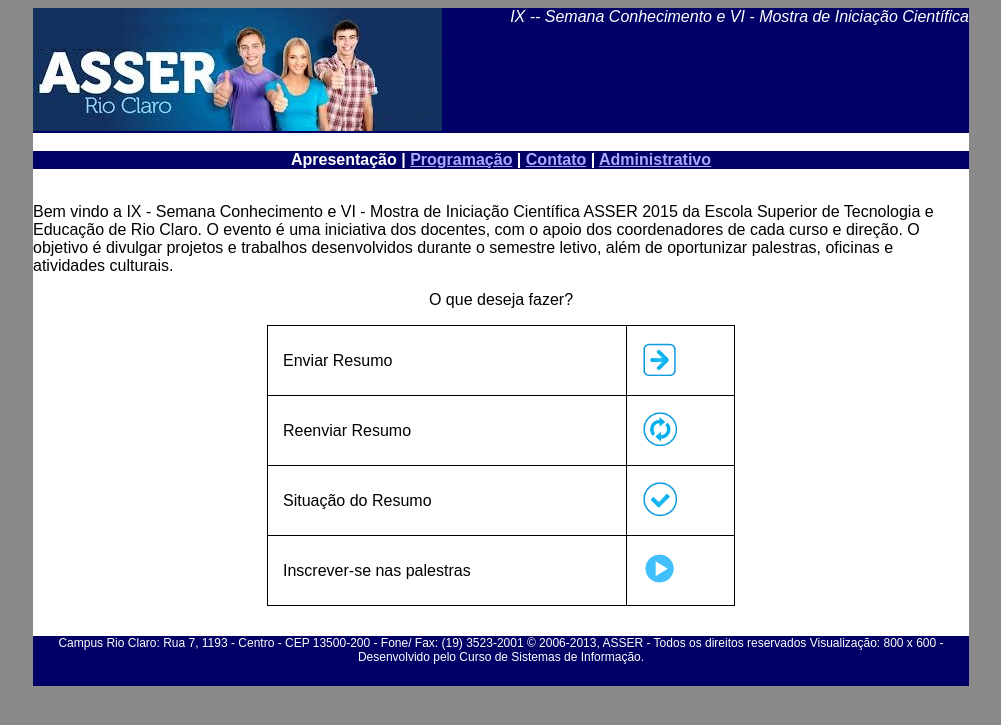
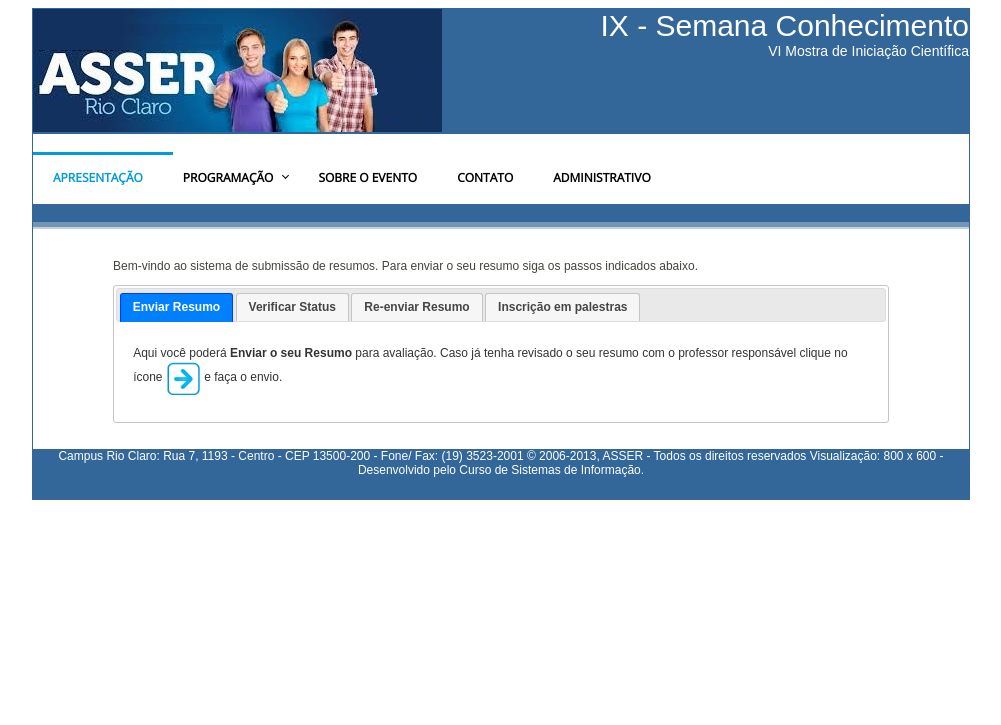
Before and after one commit to aceiro/eventosasser, a PHP site: page / in a window 1280 px wide. Shown: the top 725 px of the page, without its empty margins (139-1140 px from the left). Run offline with PHP 8.4, Linux system fonts and the light colour scheme; some libraries are stand-ins or nearby versions.

Commit message:
alteracoes de layout

```diff
--- a/cad_usuario/index.html
+++ b/cad_usuario/index.html
@@ -56,8 +56,9 @@
 	<div id="corpo">
 
 		<div id="cabecalho">
-			IX - Semana Conhecimento e VI - Mostra de Iniciação Científica
-		</div>
+            IX - Semana Conhecimento
+            <div id="subcabecalho" style="font-size:14px"> VI Mostra de Iniciação Científica </div>
+        </div>
 
         <br />
 
--- a/certificados/index.html
+++ b/certificados/index.html
@@ -9,8 +9,9 @@
 	<div id="corpo">
 
 		<div id="cabecalho">
-			IX - Semana Conhecimento e VI - Mostra de Iniciação Científica
-		</div>
+    		IX - Semana Conhecimento
+    		<div id="subcabecalho" style="font-size:14px"> VI Mostra de Iniciação Científica </div>
+    	</div>
 
         <br />
 
--- a/contato/contato.html
+++ b/contato/contato.html
@@ -50,8 +50,9 @@
 	<div id="corpo">
 
 		<div id="cabecalho">
-			IX - Semana Conhecimento e VI - Mostra de Iniciação Científica
-		</div>
+            IX - Semana Conhecimento
+            <div id="subcabecalho" style="font-size:14px"> VI Mostra de Iniciação Científica </div>
+        </div>
 
         <br />
 
--- a/contato/index.html
+++ b/contato/index.html
@@ -50,8 +50,9 @@
 	<div id="corpo">
 
 		<div id="cabecalho">
-			IX - Semana Conhecimento e VI - Mostra de Iniciação Científica
-		</div>
+            IX - Semana Conhecimento
+            <div id="subcabecalho" style="font-size:14px"> VI Mostra de Iniciação Científica </div>
+        </div>
 
         <br />
 
--- a/css/estilo.css
+++ b/css/estilo.css
@@ -18,22 +18,34 @@
 	width: 936px;
 	margin: 0 auto;
 	background-color: #FFF;
+	border-style: solid;
+	border-width: 1px;
+	border-color: #336799;
 }
 #cabecalho {
 	background-image: url(../imagens/logo.jpg);
 	font-family: Arial, Helvetica, sans-serif;
-	font-style: oblique;
+	font-style: normal;
 	color: #FFF;
 	background-repeat: no-repeat;
 	text-align: right;
 	height: 125px;
-	background-color: #006;
+	background-color: #336799;
+	font-size: 30px;
 }
+
+
 #texto {
 	font-family: Arial, Helvetica, sans-serif;
+	font-size: 12px;
+	color: #44443D;
+	margin-right: 80px;
+	margin-left: 80px;
 }
+
+
 #rodape {
-	background-color: #006;
+	background-color: #336799;
 	font-family: Arial, Helvetica, sans-serif;
 	font-size: 12px;
 	color: #FFF;
@@ -41,7 +53,7 @@
 	height: 50px;
 }
 body {
-	background-color: #8A8A8A;
+	background-color: #FFF;
 }
 a {
 	color: #AAAAFF;
@@ -51,11 +63,32 @@ a {
 	font-family: Arial, Helvetica, sans-serif;
 	font-size: 16px;
 	color: #FFF;
-	background-color: #006;
+	background-color: #336799;
 	font-style: normal;
 	font-weight: bold;
 	text-align: center;
 }
+
+#mmenubar {
+	font-family: Arial, Helvetica, sans-serif;
+	font-size: 4px;
+	color: #FFF;
+	background-color: #7395B6;
+	font-style: normal;
+	font-weight: bold;
+	text-align: center;
+}
+
+#mmenusubbar {
+	font-family: Arial, Helvetica, sans-serif;
+	font-size: 2px;
+	color: #FFF;
+	background-color: #C5D1DD;
+	font-style: normal;
+	font-weight: bold;
+	text-align: center;
+}
+
 h1 {
 	font-family: Arial, Helvetica, sans-serif;
 	font-size: 24px;
--- /dev/null
+++ b/css/menu-styles.css
@@ -0,0 +1,309 @@
+@import url(http://fonts.googleapis.com/css?family=Open+Sans);
+#cssmenu,
+#cssmenu ul,
+#cssmenu ul li,
+#cssmenu ul li a,
+#cssmenu #menu-button {
+  margin: 0;
+  padding: 0;
+  border: 0;
+  list-style: none;
+  line-height: 1;
+  display: block;
+  position: relative;
+  -webkit-box-sizing: border-box;
+  -moz-box-sizing: border-box;
+  box-sizing: border-box;
+}
+#cssmenu:after,
+#cssmenu > ul:after {
+  content: ".";
+  display: block;
+  clear: both;
+  visibility: hidden;
+  line-height: 0;
+  height: 0;
+}
+#cssmenu #menu-button {
+  display: none;
+}
+#cssmenu {
+  width: auto;
+  font-family: 'Open Sans', sans-serif;
+  line-height: 1;
+  background: #ffffff;
+}
+#menu-line {
+  position: absolute;
+  top: 0;
+  left: 0;
+  height: 3px;
+  background: #009ae1;
+  -webkit-transition: all 0.25s ease-out;
+  -moz-transition: all 0.25s ease-out;
+  -ms-transition: all 0.25s ease-out;
+  -o-transition: all 0.25s ease-out;
+  transition: all 0.25s ease-out;
+}
+#cssmenu > ul > li {
+  float: left;
+}
+#cssmenu.align-center > ul {
+  font-size: 0;
+  text-align: center;
+}
+#cssmenu.align-center > ul > li {
+  display: inline-block;
+  float: none;
+}
+#cssmenu.align-center ul ul {
+  text-align: left;
+}
+#cssmenu.align-right > ul > li {
+  float: right;
+}
+#cssmenu.align-right ul ul {
+  text-align: right;
+}
+#cssmenu > ul > li > a {
+  padding: 20px;
+  font-size: 12px;
+  text-decoration: none;
+  text-transform: uppercase;
+  color: #000000;
+  -webkit-transition: color .2s ease;
+  -moz-transition: color .2s ease;
+  -ms-transition: color .2s ease;
+  -o-transition: color .2s ease;
+  transition: color .2s ease;
+}
+#cssmenu > ul > li:hover > a,
+#cssmenu > ul > li.active > a {
+  color: #009ae1;
+}
+#cssmenu > ul > li.has-sub > a {
+  padding-right: 25px;
+}
+#cssmenu > ul > li.has-sub > a::after {
+  position: absolute;
+  top: 21px;
+  right: 10px;
+  width: 4px;
+  height: 4px;
+  border-bottom: 1px solid #000000;
+  border-right: 1px solid #000000;
+  content: "";
+  -webkit-transform: rotate(45deg);
+  -moz-transform: rotate(45deg);
+  -ms-transform: rotate(45deg);
+  -o-transform: rotate(45deg);
+  transform: rotate(45deg);
+  -webkit-transition: border-color 0.2s ease;
+  -moz-transition: border-color 0.2s ease;
+  -ms-transition: border-color 0.2s ease;
+  -o-transition: border-color 0.2s ease;
+  transition: border-color 0.2s ease;
+}
+#cssmenu > ul > li.has-sub:hover > a::after {
+  border-color: #009ae1;
+}
+#cssmenu ul ul {
+  position: absolute;
+  left: -9999px;
+}
+#cssmenu li:hover > ul {
+  left: auto;
+}
+#cssmenu.align-right li:hover > ul {
+  right: 0;
+}
+#cssmenu ul ul ul {
+  margin-left: 100%;
+  top: 0;
+}
+#cssmenu.align-right ul ul ul {
+  margin-left: 0;
+  margin-right: 100%;
+}
+#cssmenu ul ul li {
+  height: 0;
+  -webkit-transition: height .2s ease;
+  -moz-transition: height .2s ease;
+  -ms-transition: height .2s ease;
+  -o-transition: height .2s ease;
+  transition: height .2s ease;
+}
+#cssmenu ul li:hover > ul > li {
+  height: 32px;
+}
+#cssmenu ul ul li a {
+  padding: 10px 20px;
+  width: 160px;
+  font-size: 12px;
+  background: #333333;
+  text-decoration: none;
+  color: #dddddd;
+  -webkit-transition: color .2s ease;
+  -moz-transition: color .2s ease;
+  -ms-transition: color .2s ease;
+  -o-transition: color .2s ease;
+  transition: color .2s ease;
+}
+#cssmenu ul ul li:hover > a,
+#cssmenu ul ul li a:hover {
+  color: #ffffff;
+}
+#cssmenu ul ul li.has-sub > a::after {
+  position: absolute;
+  top: 13px;
+  right: 10px;
+  width: 4px;
+  height: 4px;
+  border-bottom: 1px solid #dddddd;
+  border-right: 1px solid #dddddd;
+  content: "";
+  -webkit-transform: rotate(-45deg);
+  -moz-transform: rotate(-45deg);
+  -ms-transform: rotate(-45deg);
+  -o-transform: rotate(-45deg);
+  transform: rotate(-45deg);
+  -webkit-transition: border-color 0.2s ease;
+  -moz-transition: border-color 0.2s ease;
+  -ms-transition: border-color 0.2s ease;
+  -o-transition: border-color 0.2s ease;
+  transition: border-color 0.2s ease;
+}
+#cssmenu.align-right ul ul li.has-sub > a::after {
+  right: auto;
+  left: 10px;
+  border-bottom: 0;
+  border-right: 0;
+  border-top: 1px solid #dddddd;
+  border-left: 1px solid #dddddd;
+}
+#cssmenu ul ul li.has-sub:hover > a::after {
+  border-color: #ffffff;
+}
+@media all and (max-width: 768px), only screen and (-webkit-min-device-pixel-ratio: 2) and (max-width: 1024px), only screen and (min--moz-device-pixel-ratio: 2) and (max-width: 1024px), only screen and (-o-min-device-pixel-ratio: 2/1) and (max-width: 1024px), only screen and (min-device-pixel-ratio: 2) and (max-width: 1024px), only screen and (min-resolution: 192dpi) and (max-width: 1024px), only screen and (min-resolution: 2dppx) and (max-width: 1024px) {
+  #cssmenu {
+    width: 100%;
+  }
+  #cssmenu ul {
+    width: 100%;
+    display: none;
+  }
+  #cssmenu.align-center > ul,
+  #cssmenu.align-right ul ul {
+    text-align: left;
+  }
+  #cssmenu ul li,
+  #cssmenu ul ul li,
+  #cssmenu ul li:hover > ul > li {
+    width: 100%;
+    height: auto;
+    border-top: 1px solid rgba(120, 120, 120, 0.15);
+  }
+  #cssmenu ul li a,
+  #cssmenu ul ul li a {
+    width: 100%;
+  }
+  #cssmenu > ul > li,
+  #cssmenu.align-center > ul > li,
+  #cssmenu.align-right > ul > li {
+    float: none;
+    display: block;
+  }
+  #cssmenu ul ul li a {
+    padding: 20px 20px 20px 30px;
+    font-size: 12px;
+    color: #000000;
+    background: none;
+  }
+  #cssmenu ul ul li:hover > a,
+  #cssmenu ul ul li a:hover {
+    color: #000000;
+  }
+  #cssmenu ul ul ul li a {
+    padding-left: 40px;
+  }
+  #cssmenu ul ul,
+  #cssmenu ul ul ul {
+    position: relative;
+    left: 0;
+    right: auto;
+    width: 100%;
+    margin: 0;
+  }
+  #cssmenu > ul > li.has-sub > a::after,
+  #cssmenu ul ul li.has-sub > a::after {
+    display: none;
+  }
+  #menu-line {
+    display: none;
+  }
+  #cssmenu #menu-button {
+    display: block;
+    padding: 20px;
+    color: #000000;
+    cursor: pointer;
+    font-size: 12px;
+    text-transform: uppercase;
+  }
+  #cssmenu #menu-button::after {
+    content: '';
+    position: absolute;
+    top: 20px;
+    right: 20px;
+    display: block;
+    width: 15px;
+    height: 2px;
+    background: #000000;
+  }
+  #cssmenu #menu-button::before {
+    content: '';
+    position: absolute;
+    top: 25px;
+    right: 20px;
+    display: block;
+    width: 15px;
+    height: 3px;
+    border-top: 2px solid #000000;
+    border-bottom: 2px solid #000000;
+  }
+  #cssmenu .submenu-button {
+    position: absolute;
+    z-index: 10;
+    right: 0;
+    top: 0;
+    display: block;
+    border-left: 1px solid rgba(120, 120, 120, 0.15);
+    height: 52px;
+    width: 52px;
+    cursor: pointer;
+  }
+  #cssmenu .submenu-button::after {
+    content: '';
+    position: absolute;
+    top: 21px;
+    left: 26px;
+    display: block;
+    width: 1px;
+    height: 11px;
+    background: #000000;
+    z-index: 99;
+  }
+  #cssmenu .submenu-button::before {
+    content: '';
+    position: absolute;
+    left: 21px;
+    top: 26px;
+    display: block;
+    width: 11px;
+    height: 1px;
+    background: #000000;
+    z-index: 99;
+  }
+  #cssmenu .submenu-button.submenu-opened:after {
+    display: none;
+  }
+}
--- a/index.html
+++ b/index.html
@@ -1,47 +1,99 @@
 <!DOCTYPE html >
 <html lang="pt-BR">
 <head>
-<meta charset="utf-8" />
-<title>Asser Eventos</title>
-<link REL=StyleSheet HREF="css/estilo.css" TYPE="text/css"></head>
+	<meta charset="utf-8" />
+	<title>Asser Eventos</title>
+
+	<!-- adicionado o suporte para o jquery e thema redmond -->
+	<link rel="stylesheet" href="//code.jquery.com/ui/1.11.4/themes/redmond/jquery-ui.css">
+	<script src="//code.jquery.com/jquery-1.10.2.js"></script>
+	<script src="//code.jquery.com/ui/1.11.4/jquery-ui.js"></script>
+
+	<!-- função para ativar o suporte ao jquery -->
+	  <script>
+	  	$(function() {
+	    	$( "#tabs" ).tabs();
+	  	});
+	  </script>
+
+	<!-- outros suporte a css da página -->
+	<link rel="stylesheet" href="css/estilo.css" type="text/css">
+	<link rel="stylesheet" href="css/menu-styles.css" type="text/css">
+
+	<!-- outros scripts para o menu-->
+	<script src="scripts/asser-main.js"></script>
+</head>
 
 <body>
+
 	<div id="corpo">
         <div id="cabecalho">
-    	IX -- Semana Conhecimento e VI - Mostra de Iniciação Científica
+    		IX - Semana Conhecimento
+    		<div id="subcabecalho" style="font-size:14px"> VI Mostra de Iniciação Científica </div>
     	</div>
 
         <br />
 
-        <div id="mmenu">
-    Apresentação | <a href="programa.html">Programação</a> | <a href="contato">Contato</a> | <a href="adm">Administrativo</a></div>
+        <div id='cssmenu'>
+			<ul>
+			   <li class='active'><a href='#'>Apresentação</a></li>
+			   <li class='has-sub'><a href='programa.html'>Programação</a></li>
+			   <li><a href='#'>Sobre o evento</a></li>
+			   <li><a href='contato'>Contato</a></li>
+			   <li><a href='adm'>Administrativo</a></li>
+			</ul>
+		</div>
+
+
+        <div id="mmenu"> &nbsp;</div>
+        <div id="mmenubar"> &nbsp;</div>
+        <div id="mmenusubbar"> &nbsp;</div>
 
         <br />
 
+
+
       <div id="texto">
-    	<p>Bem vindo a IX - Semana Conhecimento e VI - Mostra de Iniciação Científica
-		ASSER 2015 da Escola Superior de Tecnologia e Educação de Rio Claro.
-		O evento é uma iniciativa dos docentes, com o apoio dos coordenadores de cada curso e direção.
-		O objetivo é divulgar projetos e trabalhos desenvolvidos durante o semestre letivo,
-		além de oportunizar palestras, oficinas e atividades culturais.</p>
+    	<p>  Bem-vindo ao sistema de submissão de resumos. Para enviar o seu resumo siga os passos indicados abaixo. </p>
 
-		<p align="center">O que deseja fazer?</p>
-		<table align="center" style="width:50%">
-		<tr><td>Enviar Resumo</td>
-		<td><a href="cad_usuario"><img src="imagens/enviar.png" width="35" height="35"/></a></td></tr>
-		<tr><td>Reenviar Resumo</td>
-		<td><a href="reenvio"><img src="imagens/reenviar.png" width="35" height="35"/></a></td></tr>
-		<tr><td>Situação do Resumo</td>
-		<td><a href="listar"><img src="imagens/status.png" width="35" height="35"/></a></td></tr>
-		<tr><td>Inscrever-se nas palestras</td>
-		<td><a href="palestra"><img src="imagens/play.png" width="35" height="35"/></a></td></tr>
-		</table>
+		<div id="tabs">
+		  <ul>
+		    <li><a href="#tabs-1">Enviar Resumo</a></li>
+		    <li><a href="#tabs-2">Verificar Status</a></li>
+		    <li><a href="#tabs-3">Re-enviar Resumo</a></li>
+		    <li><a href="#tabs-4">Inscrição em palestras</a></li>
+		  </ul>
+		  <div id="tabs-1">
+
+		    <p> Aqui você poderá <b> Enviar o seu Resumo </b> para avaliação. Caso já tenha revisado o seu resumo com o professor responsável clique no ícone <a href="cad_usuario"><img style="vertical-align:middle" src="imagens/enviar.png" width="35" height="35" alt="Enviar resumo" /></a> e faça o envio. </p>
+
+		  </div>
+		  <div id="tabs-2">
+
+		    <p> Confira o status do seu resumo clicando em
+		    <a  href="listar">
+		    <img src="imagens/status.png" style="vertical-align:middle" width="35" height="35"/></a> e verifique se o seu resumo foi <b>Aprovado</b> ou então se precisa ser revisado.
+		    </p>
+
+		  </div>
+		  <div id="tabs-3">
+		    <p>
+		    Verifique se o seu resumo foi <b>Aprovado</b> ou se você deve fazer alguma alteração para um novo re-envio. Para isso clique no link
+		    <a href="reenvio"><img style="vertical-align:middle" src="imagens/reenviar.png" width="35" height="35"/></a> e prossiga com o re-envio.
+
+		    </p>
+		  </div>
+		  <div id="tabs-4">
+		    <p> Faça a sua inscrição em palestras do evento. Para isso acesse o ícone <a href="palestra"><img style="vertical-align:middle" src="imagens/play.png" width="35" height="35"/></a> e escolhe a palestra e o dia de sua preferência. </p>
+		  </div>
+		</div>
+
 
         <br />
+    </div>
 
-        <div id="rodape">
+    <div id="rodape">
     	<p>Campus Rio Claro: Rua 7, 1193 - Centro - CEP 13500-200 - Fone/ Fax: (19) 3523-2001 © 2006-2013, ASSER - Todos os direitos reservados  Visualização: 800 x 600 - Desenvolvido pelo Curso de Sistemas de Informação. </p>
-    	</div>
     </div>
 </body>
 </html>
--- a/listar/index.php
+++ b/listar/index.php
@@ -9,8 +9,9 @@
 	<div id="corpo">
 
 		<div id="cabecalho">
-			IX - Semana Conhecimento e VI - Mostra de Iniciação Científica
-		</div>
+    		IX - Semana Conhecimento
+    		<div id="subcabecalho" style="font-size:14px"> VI Mostra de Iniciação Científica </div>
+    	</div>
 
         <br />
 
--- a/palestra/index.php
+++ b/palestra/index.php
@@ -9,8 +9,9 @@
 	<div id="corpo">
 
 		<div id="cabecalho">
-			IX - Semana Conhecimento e VI - Mostra de Iniciação Científica
-		</div>
+            IX - Semana Conhecimento
+            <div id="subcabecalho" style="font-size:14px"> VI Mostra de Iniciação Científica </div>
+        </div>
 
         <br />
 
--- a/programa.html
+++ b/programa.html
@@ -8,8 +8,9 @@
 <body>
 	<div id="corpo">
 
-        <div id="cabecalho">
-    	IX - Semana Conhecimento e VI - Mostra de Iniciação Científica
+       <div id="cabecalho">
+    		IX - Semana Conhecimento
+    		<div id="subcabecalho" style="font-size:14px"> VI Mostra de Iniciação Científica </div>
     	</div>
         <br />
         <div id="mmenu">
--- a/reenvio/index.html
+++ b/reenvio/index.html
@@ -55,8 +55,9 @@
 	<div id="corpo">
 
 		<div id="cabecalho">
-			IX - Semana Conhecimento e VI - Mostra de Iniciação Científica
-		</div>
+            IX - Semana Conhecimento
+            <div id="subcabecalho" style="font-size:14px"> VI Mostra de Iniciação Científica </div>
+        </div>
 
         <br />
 
```
Also changed, not shown: adm/index.html (+4 -3 lines), scripts/asser-main.js (added, +110 -0 lines).
